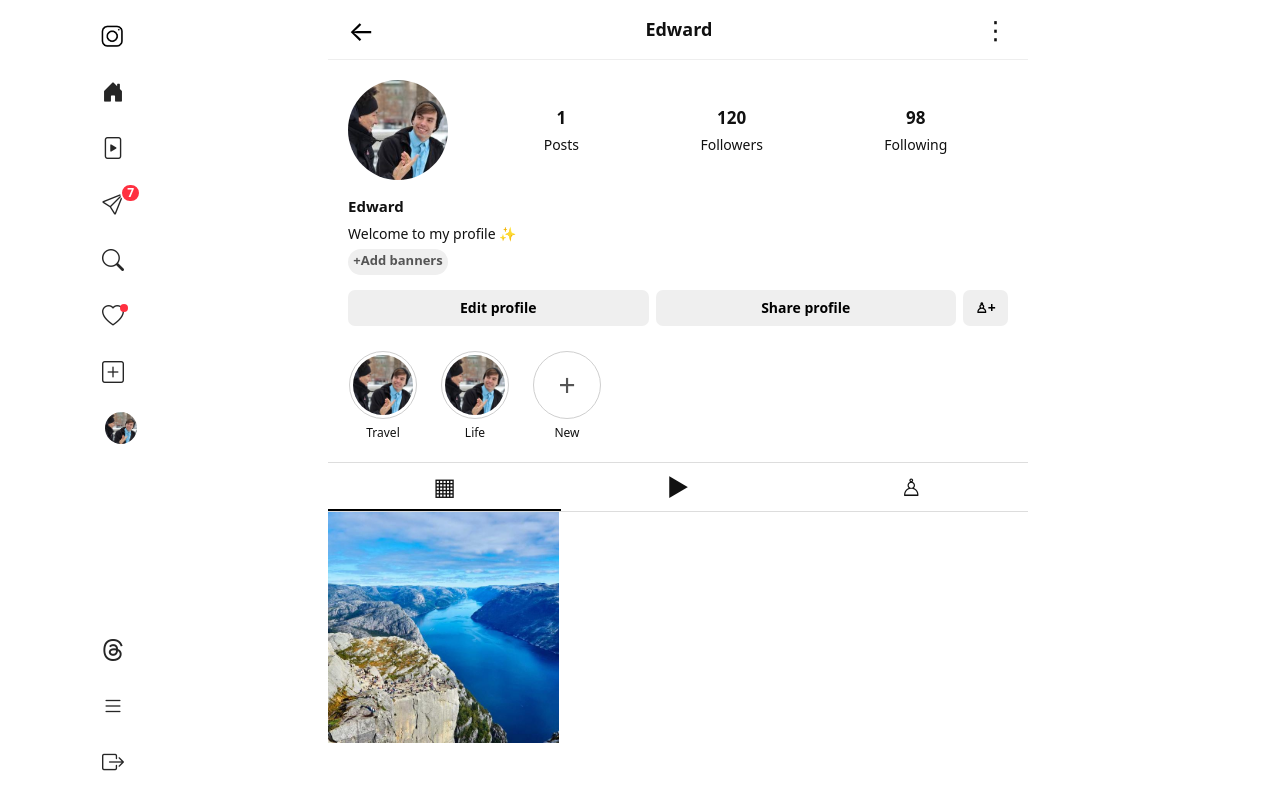
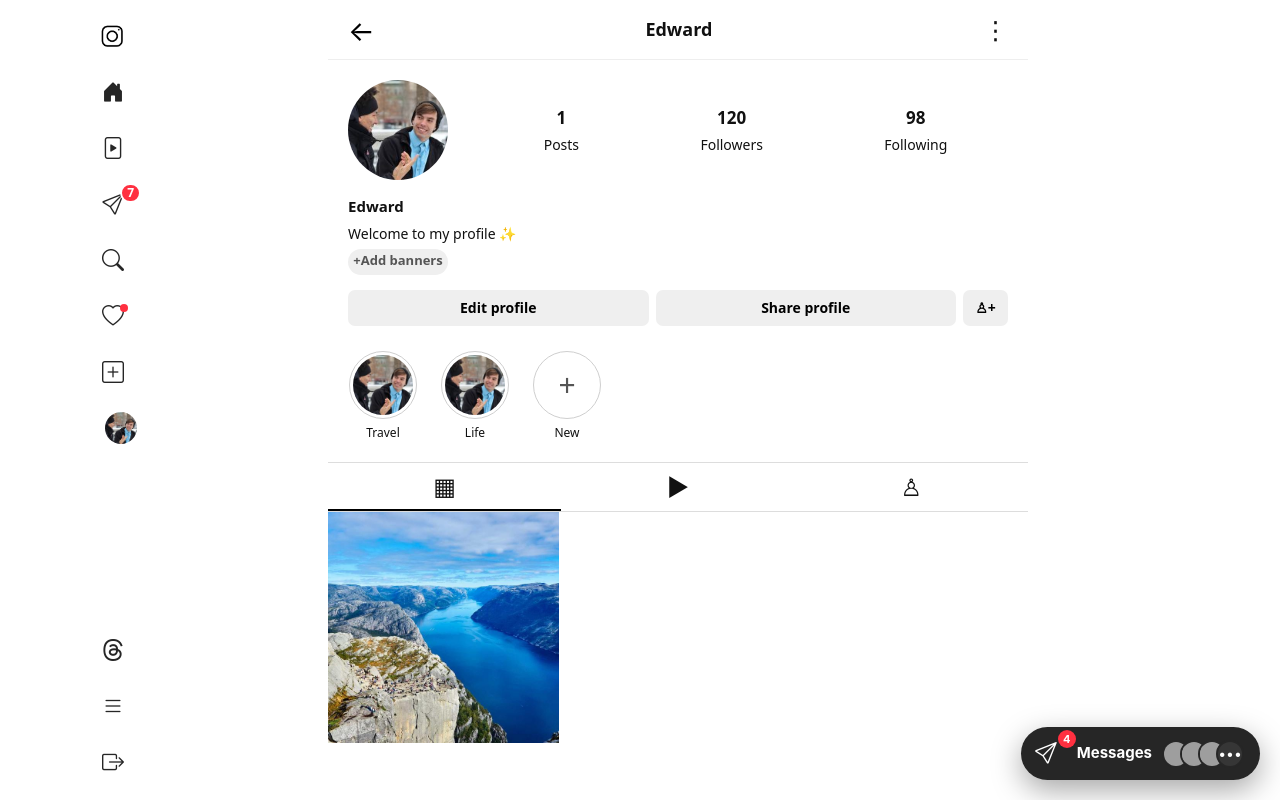
Before and after one commit to vaishnavi-t05/instagram-clone, a React (Vite) app: page /profile in a window 1280 px wide. Built offline with nearby package versions, Linux system fonts and the light colour scheme; grey boxes are pictures that could not be loaded.

Commit message:
floating messages pill, notes restore, single-audio reels

```diff
--- /dev/null
+++ b/src/FloatingMessages.jsx
@@ -0,0 +1,102 @@
+import React from "react";
+import { useLocation, useNavigate } from "react-router-dom";
+import { CHATS } from "./chatData";
+
+// Floating Messages pill (bottom-right) with the same unread
+// notification count as the messages inbox.
+const FloatingMessages = () => {
+  const navigate = useNavigate();
+  const location = useLocation();
+
+  // you're already in messages — nothing to open
+  if (location.pathname === "/messages") return null;
+
+  const unread = CHATS.filter((c) => c.unread).length;
+  const faces = CHATS.slice(0, 3);
+
+  return (
+    <div
+      onClick={() => navigate("/messages")}
+      style={{
+        position: "fixed",
+        right: 20,
+        bottom: 20,
+        zIndex: 1500,
+        display: "flex",
+        alignItems: "center",
+        gap: 10,
+        background: "#262626",
+        color: "#fff",
+        borderRadius: 999,
+        padding: "10px 16px 10px 14px",
+        cursor: "pointer",
+        boxShadow: "0 10px 30px rgba(0,0,0,0.35)",
+        fontFamily:
+          '-apple-system, BlinkMacSystemFont, "Segoe UI", Roboto, Helvetica, Arial, sans-serif',
+      }}
+    >
+      <span style={{ position: "relative", display: "inline-flex" }}>
+        <i className="bi bi-send" style={{ fontSize: 22 }} />
+        {unread > 0 && (
+          <span
+            style={{
+              position: "absolute",
+              top: -7,
+              right: -9,
+              minWidth: 18,
+              height: 18,
+              padding: "0 4px",
+              borderRadius: 999,
+              background: "#ff3040",
+              color: "#fff",
+              fontSize: 11,
+              fontWeight: 700,
+              display: "flex",
+              alignItems: "center",
+              justifyContent: "center",
+            }}
+          >
+            {unread}
+          </span>
+        )}
+      </span>
+      <b style={{ fontSize: 15 }}>Messages</b>
+      <span style={{ display: "flex", alignItems: "center" }}>
+        {faces.map((c, i) => (
+          <img
+            key={c.id}
+            src={c.img}
+            alt=""
+            style={{
+              width: 28,
+              height: 28,
+              borderRadius: "50%",
+              objectFit: "cover",
+              border: "2px solid #262626",
+              marginLeft: i === 0 ? 0 : -10,
+            }}
+          />
+        ))}
+        <span
+          style={{
+            width: 28,
+            height: 28,
+            borderRadius: "50%",
+            background: "#363636",
+            color: "#fff",
+            fontSize: 14,
+            display: "flex",
+            alignItems: "center",
+            justifyContent: "center",
+            marginLeft: -10,
+            border: "2px solid #262626",
+          }}
+        >
+          •••
+        </span>
+      </span>
+    </div>
+  );
+};
+
+export default FloatingMessages;
--- a/src/Messages.jsx
+++ b/src/Messages.jsx
@@ -1,42 +1,15 @@
-import React, { useState } from "react";
+import React, { useEffect, useRef, useState } from "react";
 import Sidebar from "./Sidebar";
+import { CHATS } from "./chatData";
 import "./Messages.css";
 
+// Song notes — tapping one plays its audio (from local clips, so it
+// works offline). Only one song plays at a time.
 const NOTES = [
-  { id: 1, user: "Edward", img: "https://i.pravatar.cc/100?img=11", note: "Wildest dr... ChipM 💜💜" },
-  { id: 2, user: "spidzz_pzz", img: "https://i.pravatar.cc/100?img=13", note: "The One Sai Abhyankkar 🐣🌙 33" },
-  { id: 3, user: "Sivaa!!! 💖💌", img: "https://i.pravatar.cc/100?img=59", note: "Oday Oday Vijay Prakash ... 💖✨😍" },
-  { id: 4, user: "Dhanush", img: "https://i.pravatar.cc/100?img=68", note: "Life Go Oliver" },
-];
-
-const CHATS = [
-  {
-    id: 1, name: "IX KINGDOM ⚔⚔ 📌", preview: "☆pr@©6€n☆ removed you from the gro... · 1y",
-    img: "https://i.pravatar.cc/100?img=5", muted: true, unread: false, online: false,
-  },
-  {
-    id: 2, name: "ASHOK SIR PAYALUGA.....At 🌅", preview: "❄ sent an attachment. · 58m",
-    img: "https://i.pravatar.cc/100?img=12", muted: false, unread: true, online: true,
-  },
-  {
-    id: 3, name: "lunxzz_", preview: "3 new messages · 1h",
-    img: "https://i.pravatar.cc/100?img=47", muted: false, unread: true, online: false,
-    bold: true,
-  },
-  {
-    id: 4, name: "Praveen", preview: "2 new messages · 1h",
-    img: "https://i.pravatar.cc/100?img=15", muted: false, unread: true, online: false,
-    bold: true,
-  },
-  {
-    id: 5, name: "BUD!🏠💠", preview: "4 new messages · 1h",
-    img: "https://i.pravatar.cc/100?img=32", muted: true, unread: true, online: true,
-    bold: true, greenBg: true,
-  },
-  {
-    id: 6, name: "spidzz_pzz", preview: "You're now friends. Say hi! · 2h",
-    img: "https://i.pravatar.cc/100?img=13", muted: false, unread: false, online: false,
-  },
+  { id: 1, user: "Edward", img: "https://i.pravatar.cc/100?img=11", note: "Wildest dr... ChipM 💜💜", src: "/reels/reel6.mp4" },
+  { id: 2, user: "spidzz_pzz", img: "https://i.pravatar.cc/100?img=13", note: "The One Sai Abhyankkar 🐣🌙 33", src: "/reels/reel1.mp4" },
+  { id: 3, user: "Sivaa!!! 💖💌", img: "https://i.pravatar.cc/100?img=59", note: "Oday Oday Vijay Prakash ... 💖✨😍", src: "/reels/reel3.mp4" },
+  { id: 4, user: "Dhanush", img: "https://i.pravatar.cc/100?img=68", note: "Life Go Oliver", src: "/reels/reel5.mp4" },
 ];
 
 const Messages = () => {
@@ -47,6 +20,33 @@ const Messages = () => {
     3: [{ from: "them", text: "hey bro 👋" }, { from: "them", text: "seen my story?" }],
     4: [{ from: "them", text: "2 new messages" }],
   });
+  const [playingId, setPlayingId] = useState(null);
+  const audioRef = useRef(null);
+
+  // stop the song when leaving the page
+  useEffect(() => {
+    const audio = audioRef.current;
+    return () => {
+      if (audio) audio.pause();
+    };
+  }, []);
+
+  const toggleNote = (note) => {
+    if (playingId === note.id) {
+      audioRef.current?.pause();
+      setPlayingId(null);
+      return;
+    }
+    if (!audioRef.current) {
+      audioRef.current = new Audio();
+      audioRef.current.onended = () => setPlayingId(null);
+    }
+    audioRef.current.src = note.src;
+    audioRef.current
+      .play()
+      .then(() => setPlayingId(note.id))
+      .catch(() => setPlayingId(null));
+  };
 
   const filtered = CHATS.filter((c) =>
     c.name.toLowerCase().includes(search.toLowerCase())
@@ -86,13 +86,31 @@ const Messages = () => {
         </div>
 
         <div className="msg-notes">
-          {NOTES.map((n) => (
-            <div key={n.id} className="msg-note-item">
-              <div className="msg-note-bubble">{n.note}</div>
-              <img src={n.img} alt={n.user} />
-              <span>{n.user}</span>
-            </div>
-          ))}
+          {NOTES.map((n) => {
+            const playing = playingId === n.id;
+            return (
+              <div
+                key={n.id}
+                className="msg-note-item"
+                onClick={() => toggleNote(n)}
+                style={{ cursor: "pointer" }}
+              >
+                <div
+                  className="msg-note-bubble"
+                  style={
+                    playing
+                      ? { background: "#0095f6", color: "#fff" }
+                      : undefined
+                  }
+                >
+                  {playing ? "⏸ " : "♪ "}
+                  {n.note}
+                </div>
+                <img src={n.img} alt={n.user} />
+                <span>{n.user}</span>
+              </div>
+            );
+          })}
         </div>
 
         <div className="msg-row-head">
--- a/src/Sidebar.jsx
+++ b/src/Sidebar.jsx
@@ -3,6 +3,7 @@ import { signOut } from "firebase/auth";
 import { auth } from "./firebase";
 import { useNavigate } from "react-router-dom";
 import Notifications from "./Notifications";
+import FloatingMessages from "./FloatingMessages";
 
 const Sidebar = () => {
   const [showNotif, setShowNotif] = useState(false);
@@ -170,6 +171,8 @@ const Sidebar = () => {
 
       {showNotif && <Notifications onClose={() => setShowNotif(false)} />}
 
+      <FloatingMessages />
+
     </div>
   );
 };
--- /dev/null
+++ b/src/chatData.js
@@ -0,0 +1,29 @@
+export const CHATS = [
+  {
+    id: 1, name: "IX KINGDOM ⚔⚔ 📌", preview: "☆pr@©6€n☆ removed you from the gro... · 1y",
+    img: "https://i.pravatar.cc/100?img=5", muted: true, unread: false, online: false,
+  },
+  {
+    id: 2, name: "ASHOK SIR PAYALUGA.....At 🌅", preview: "❄ sent an attachment. · 58m",
+    img: "https://i.pravatar.cc/100?img=12", muted: false, unread: true, online: true,
+  },
+  {
+    id: 3, name: "lunxzz_", preview: "3 new messages · 1h",
+    img: "https://i.pravatar.cc/100?img=47", muted: false, unread: true, online: false,
+    bold: true,
+  },
+  {
+    id: 4, name: "Praveen", preview: "2 new messages · 1h",
+    img: "https://i.pravatar.cc/100?img=15", muted: false, unread: true, online: false,
+    bold: true,
+  },
+  {
+    id: 5, name: "BUD!🏠💠", preview: "4 new messages · 1h",
+    img: "https://i.pravatar.cc/100?img=32", muted: true, unread: true, online: true,
+    bold: true, greenBg: true,
+  },
+  {
+    id: 6, name: "spidzz_pzz", preview: "You're now friends. Say hi! · 2h",
+    img: "https://i.pravatar.cc/100?img=13", muted: false, unread: false, online: false,
+  },
+];
```
